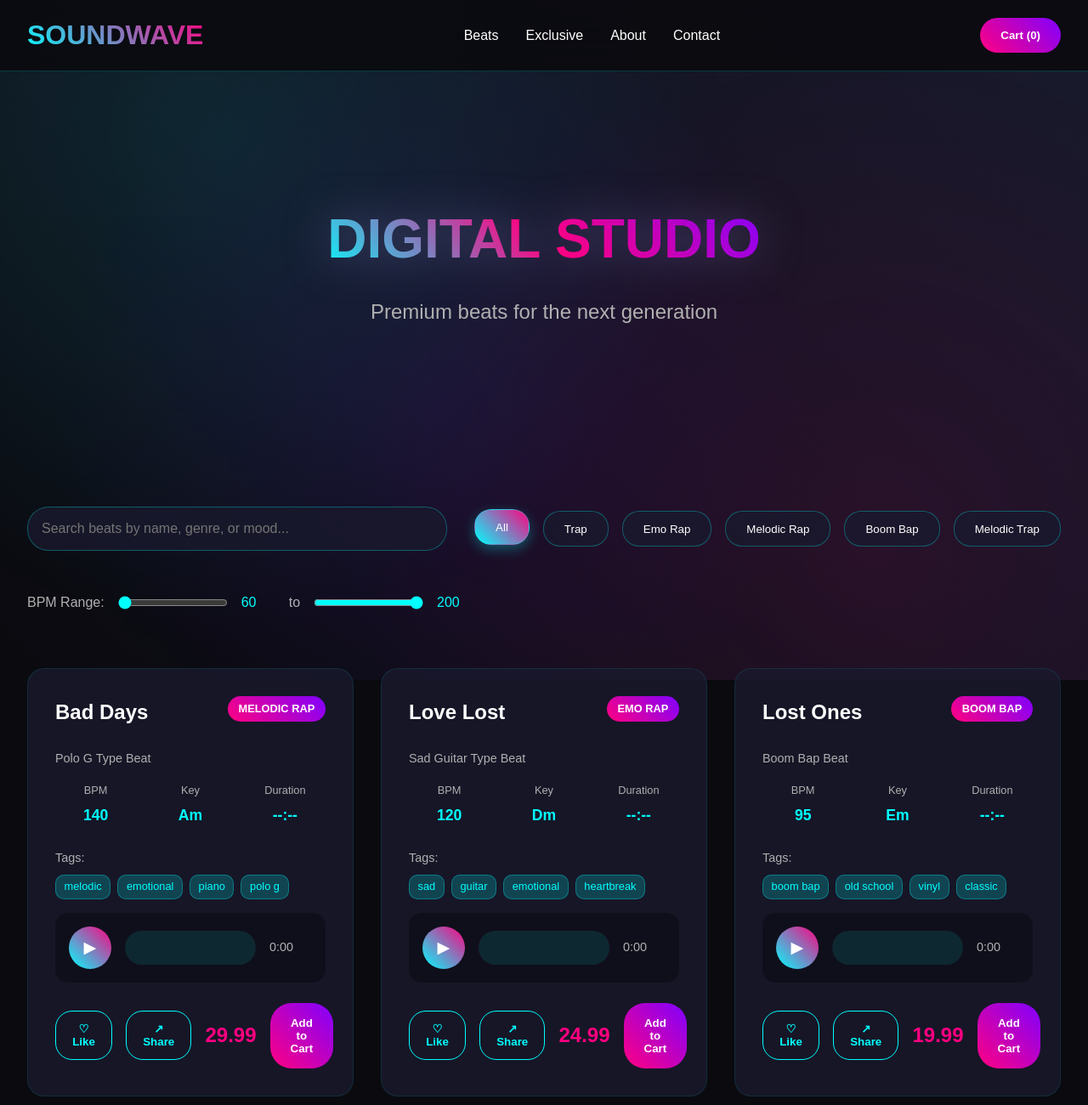
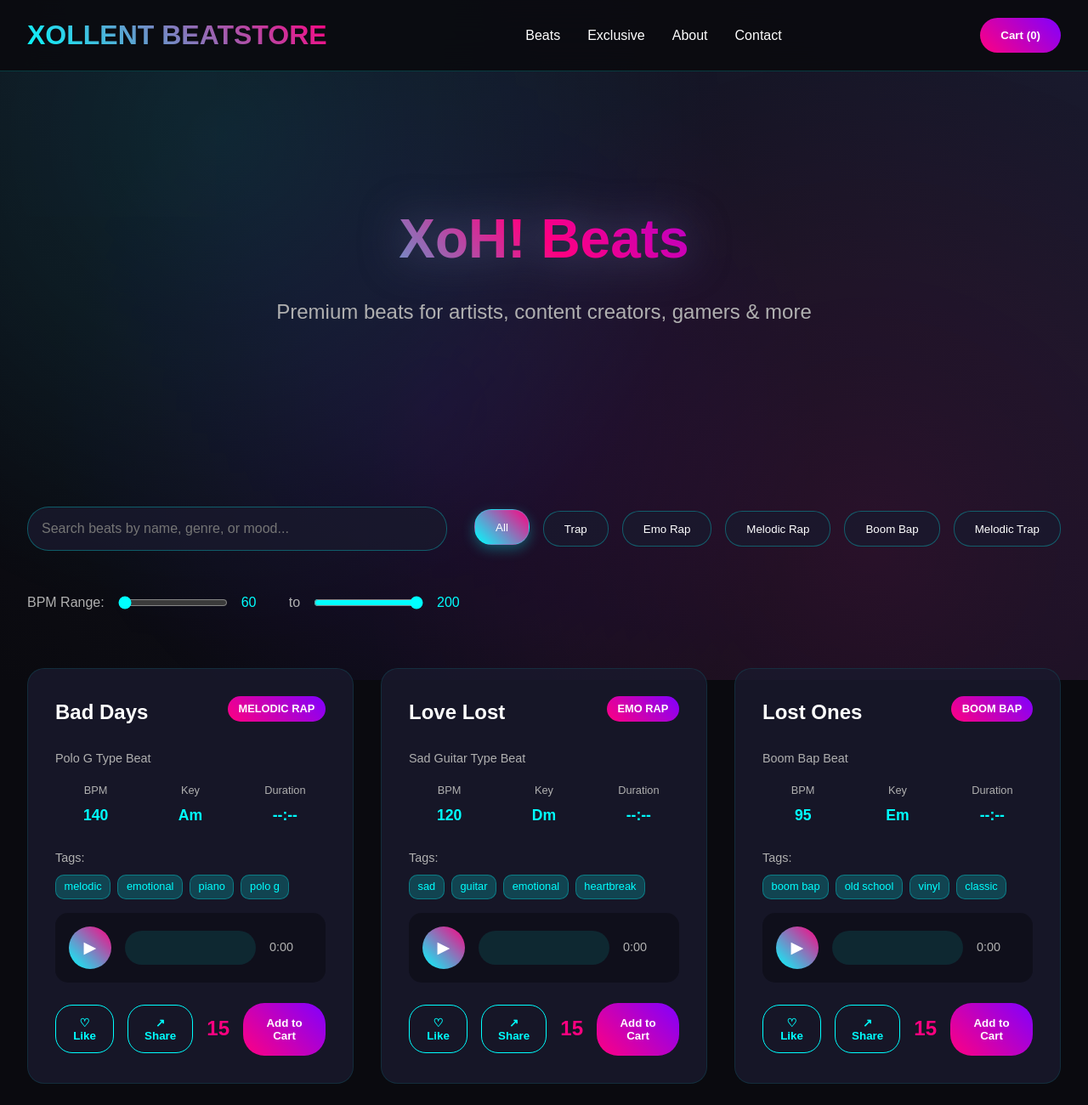
Before and after one commit to xohbeats/xohbeats, a plain HTML site: page index.html in a window 1280 px wide. Shown: the top 1300 px of the page at 85% size. Drawn offline with Linux system fonts and the light colour scheme.

Commit message:
Update index.html

```diff
--- a/index.html
+++ b/index.html
@@ -526,7 +526,7 @@
     <!-- Header -->
     <header class="header">
         <nav class="nav">
-            <div class="logo">SOUNDWAVE</div>
+            <div class="logo">XOLLENT BEATSTORE</div>
             <ul class="nav-links">
                 <li><a href="#beats">Beats</a></li>
                 <li><a href="#exclusive">Exclusive</a></li>
@@ -542,8 +542,8 @@
     <!-- Hero Section -->
     <section class="hero">
         <div class="hero-content">
-            <h1>DIGITAL STUDIO</h1>
-            <p>Premium beats for the next generation</p>
+            <h1>XoH! Beats</h1>
+            <p>Premium beats for artists, content creators, gamers & more </p>
         </div>
     </section>
 
@@ -592,7 +592,7 @@
                 genre: "melodic-rap",
                 bpm: 140,
                 key: "Am",
-                price: 29.99,
+                price: 15.00,
                 tags: ["melodic", "emotional", "piano", "polo g"],
                 mood: "melancholic",
                 audioUrl: "https://ia600900.us.archive.org/34/items/free-big-xtha-plug-type-beat-back-then/%28FREE%29%202024%20Polo%20G%20Type%20Beat%20-%20Bad%20Days-%20%281%29.mp3"
@@ -604,7 +604,7 @@
                 genre: "emo-rap",
                 bpm: 120,
                 key: "Dm",
-                price: 24.99,
+                price: 15.00,
                 tags: ["sad", "guitar", "emotional", "heartbreak"],
                 mood: "melancholic",
                 audioUrl: "https://ia600900.us.archive.org/34/items/free-big-xtha-plug-type-beat-back-then/%28FREE%29%202024%20Sad%20Guitar%20Type%20Beat%20-%20Love%20Lost%20%281%29.mp3"
@@ -616,7 +616,7 @@
                 genre: "boom-bap",
                 bpm: 95,
                 key: "Em",
-                price: 19.99,
+                price: 15.00,
                 tags: ["boom bap", "old school", "vinyl", "classic"],
                 mood: "nostalgic",
                 audioUrl: "https://ia600900.us.archive.org/34/items/free-big-xtha-plug-type-beat-back-then/%28FREE%29%20BOOM%20BAP%20BEAT%20-%20LOST%20ONES-.mp3"
@@ -628,7 +628,7 @@
                 genre: "trap",
                 bpm: 150,
                 key: "F#m",
-                price: 34.99,
+                price: 15.00,
                 tags: ["bigxthaplug", "trap", "hard", "street"],
                 mood: "aggressive",
                 audioUrl: "https://ia600900.us.archive.org/34/items/free-big-xtha-plug-type-beat-back-then/%28FREE%29%20BigXThaPlug%20Type%20Beat%20-%20Back%20Then.mp3"
@@ -640,7 +640,7 @@
                 genre: "trap",
                 bpm: 145,
                 key: "Cm",
-                price: 34.99,
+                price: 15.00,
                 tags: ["bigxthaplug", "trap", "melodic", "change"],
                 mood: "reflective",
                 audioUrl: "https://ia600900.us.archive.org/34/items/free-big-xtha-plug-type-beat-back-then/%28FREE%29%20BigXThaPlug%20Type%20Beat%20-%20Changes.mp3"
@@ -652,7 +652,7 @@
                 genre: "trap",
                 bpm: 155,
                 key: "Gm",
-                price: 34.99,
+                price: 15.00,
                 tags: ["bigxthaplug", "pressure", "intense", "xoh beats"],
                 mood: "intense",
                 audioUrl: "https://ia600900.us.archive.org/34/items/free-big-xtha-plug-type-beat-back-then/%28FREE%29%20BigXThaPlug%20Type%20Beat%20-%20Pressure%20%28prod.%20XoH%21%20Beats%29.mp3"
@@ -664,7 +664,7 @@
                 genre: "trap",
                 bpm: 148,
                 key: "Am",
-                price: 34.99,
+                price: 15.00,
                 tags: ["bigxthaplug", "publicity", "commercial", "trap"],
                 mood: "confident",
                 audioUrl: "https://ia600900.us.archive.org/34/items/free-big-xtha-plug-type-beat-back-then/%28FREE%29%20BigXthaPlug%20Type%20Beat%20-%20Publicity.mp3"
@@ -676,7 +676,7 @@
                 genre: "trap",
                 bpm: 140,
                 key: "Bm",
-                price: 29.99,
+                price: 15.00,
                 tags: ["dmgb", "4life", "loyalty", "trap"],
                 mood: "determined",
                 audioUrl: "https://ia600900.us.archive.org/34/items/free-big-xtha-plug-type-beat-back-then/%28FREE%29%20DMGB%20TYPE%20BEAT%20-%204LIFE.mp3"
@@ -688,7 +688,7 @@
                 genre: "melodic-trap",
                 bpm: 135,
                 key: "F#m",
-                price: 39.99,
+                price: 15.00,
                 tags: ["dababy", "juice wrld", "petty", "melodic"],
                 mood: "attitude",
                 audioUrl: "https://ia600900.us.archive.org/34/items/free-big-xtha-plug-type-beat-back-then/%28FREE%29%20DaBaby%20x%20Juice%20WRLD%20Type%20Beat%20-%20Petty.mp3"
```
